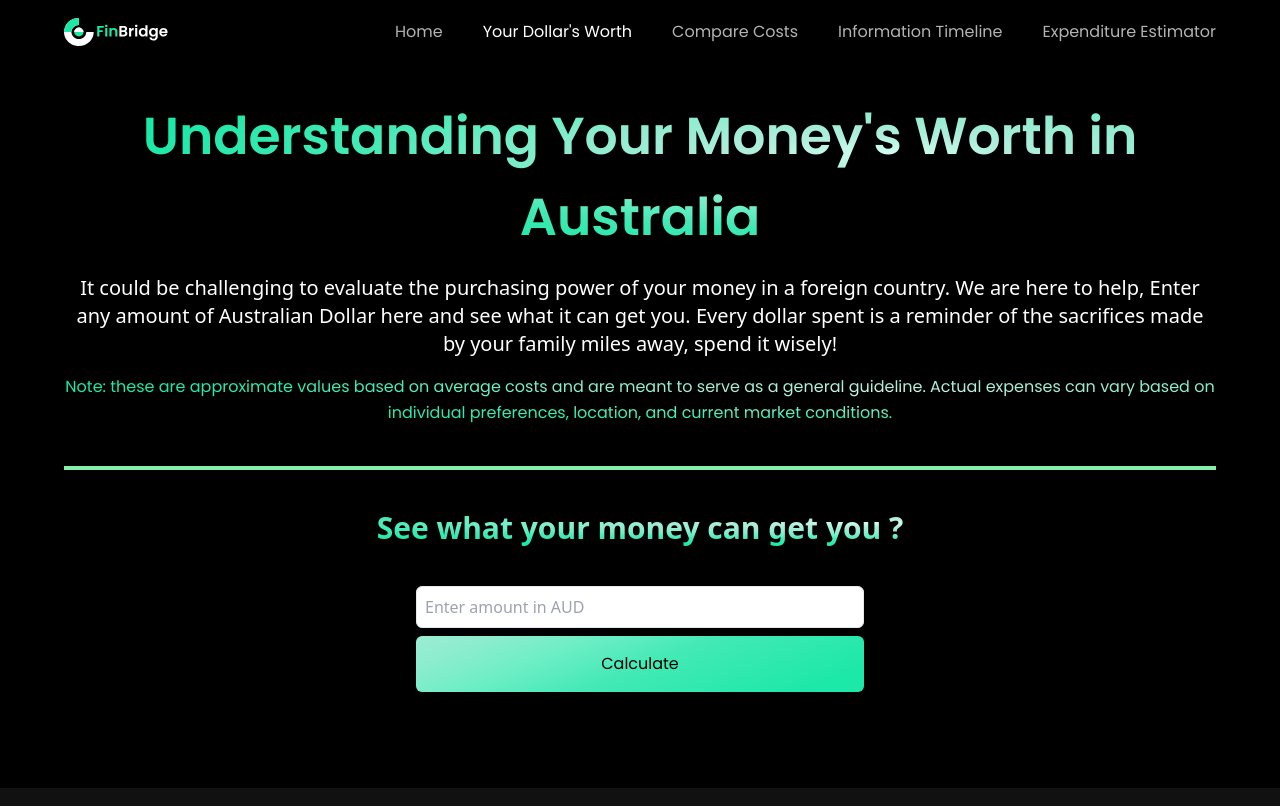
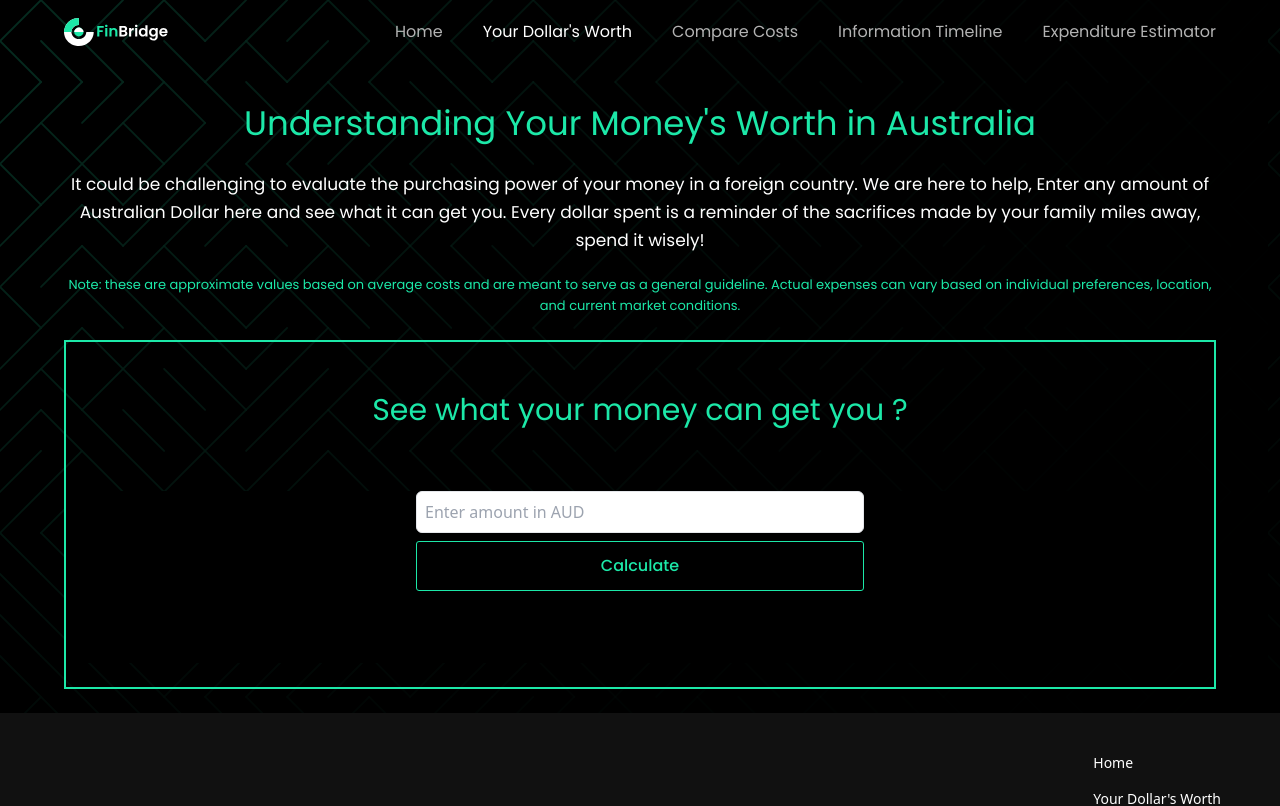
Before and after one commit to SOHAN-JAGADEESH/Finbridge-2, a React (Vite) app: page /dollar in a window 1280 px wide. Shown: the top 806 px of the page. Built offline with nearby package versions, Linux system fonts and the light colour scheme.

Commit message:
Feature 1 : Feedback from iteration 2 implemented

```diff
--- a/src/components/Input.jsx
+++ b/src/components/Input.jsx
@@ -34,9 +34,10 @@ const Input = ({ setAmount }) => {
           className="w-full p-2 border rounded-md"
         />
         {error && <p className="text-red-500 mt-2">{error}</p>}
+        <br/>
         <button
           onClick={handleSubmit}
-          className="mt-2 w-full bg-blue-500 py-4 px-6 font-poppins text-primary bg-blue-gradient rounded-md hover:bg-blue-600 transition duration-200"
+          className={`mt-2 w-full py-3 px-6 font-poppins font-medium text-[#1CE8A8] bg-black border border-[#1CE8A8] rounded-[3px] outline-none hover:bg-[#1CE8A8] hover:text-black `}
         >
           Calculate
         </button>
--- a/src/pages/Dollar.jsx
+++ b/src/pages/Dollar.jsx
@@ -41,31 +41,33 @@ const Dollar = () => {
   }, [amount]);
 
   return (
-    <div className="bg-primary w-full overflow-hidden min-h-screen relative">
+    <div className=" bg-primary w-full overflow-hidden min-h-screen relative ">
 
-      <div className={`${styles.paddingX} ${styles.flexCenter}`}>
+      <div className={`${styles.paddingX} ${styles.flexCenter} main-section`}>
         <div className={`${styles.boxWidth}`}>
           <Navbar />
             <div className={`mt-8  text-center`}>
-              <AnimatedHeader text="Understanding Your Money's Worth in Australia" />
-              <p className="font-poppinstext-justify text-[20px] text-white leading-[28px] mt-4 ">
+              <h2 className={styles.heading2}>
+                  Understanding Your Money's Worth in Australia
+              </h2>
+
+                <p className={`${styles.paragraph}  mt-5`}>
                   It could be challenging to evaluate the purchasing power  of your money in a foreign country.
                   We are here to help,
                   Enter any amount of Australian Dollar here and see what it can get you.
                   Every dollar spent is a reminder of the sacrifices made by your family miles away, spend it wisely!
                 </p>
 
-              <p className="font-poppins text-[16px] text-gradient leading-[26px] mt-4">
+                <p className={`${styles.note}  mt-5`}>
                 Note: these are approximate values based on average costs and are meant to serve as a general guideline. Actual expenses can vary based on individual preferences, location, and current market conditions.
                 </p>
             <br/>
             </div>
 
-          <div className="w-full border-2 border-green-300 my-4"></div>
-
+          <div className="border-2 border-[#1CE8A8]">
               <div className="text-center mb-4">
                 <br/>
-              <h2 className="text-3xl font-bold text-gradient">See what your money can get you ?</h2>
+                  <h2 className={`${styles.heading3}  mt-5`}>See what your money can get you ?</h2>
                   <br/>
               </div>
 
@@ -83,6 +85,9 @@ const Dollar = () => {
                   <br/>
                 </div>
               </div>
+
+              <br/>
+          </div>
           <br/>
 
         </div>
--- a/src/style.js
+++ b/src/style.js
@@ -3,6 +3,8 @@ const styles = {
 
   heading2: "font-poppins font-light xs:text-[34px] text-[20px] text-[#1CE8A8] leading-[30px] w-full mb-4 leading-relaxed", // Modified to match .hero-text
   paragraph: "font-poppins font-thin text-[17px] text-white leading-[30.8px] leading-relaxed", // Modified to match .sub-text
+  note: "font-poppins font-thin text-[13px] text-[#1CE8A8] leading-[30.8px] leading-relaxed", // Modified to match .sub-text
+  heading3: "font-poppins font-light xs:text-[30px] text-[20px] text-[#1CE8A8] leading-[30px] w-full mb-4 leading-relaxed", // Modified to match .hero-text
 
 
   flexCenter: "flex justify-center items-center",
```
Lines whose indentation alone changed are shown as unchanged.
